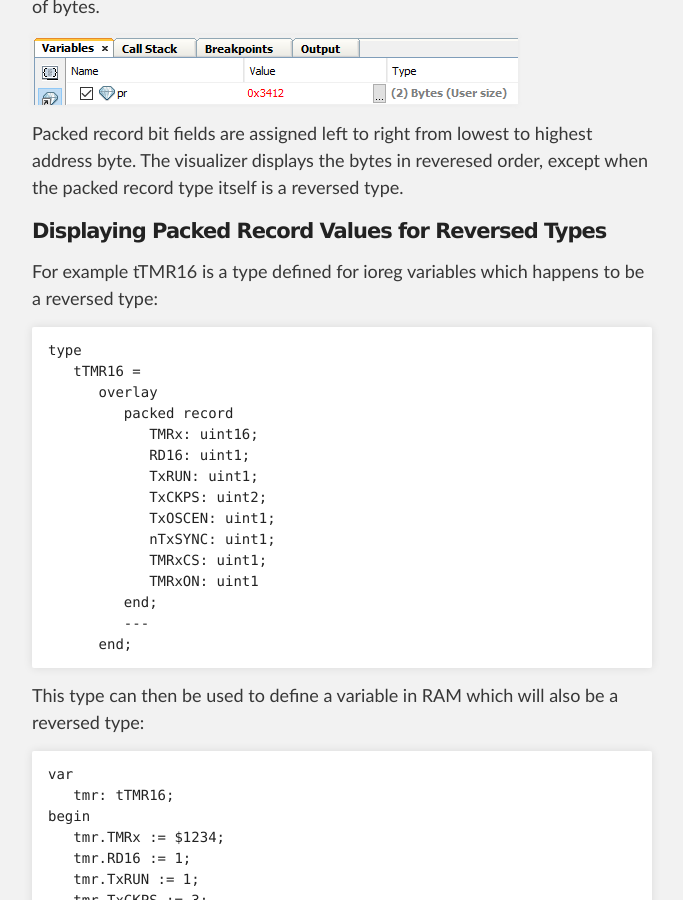
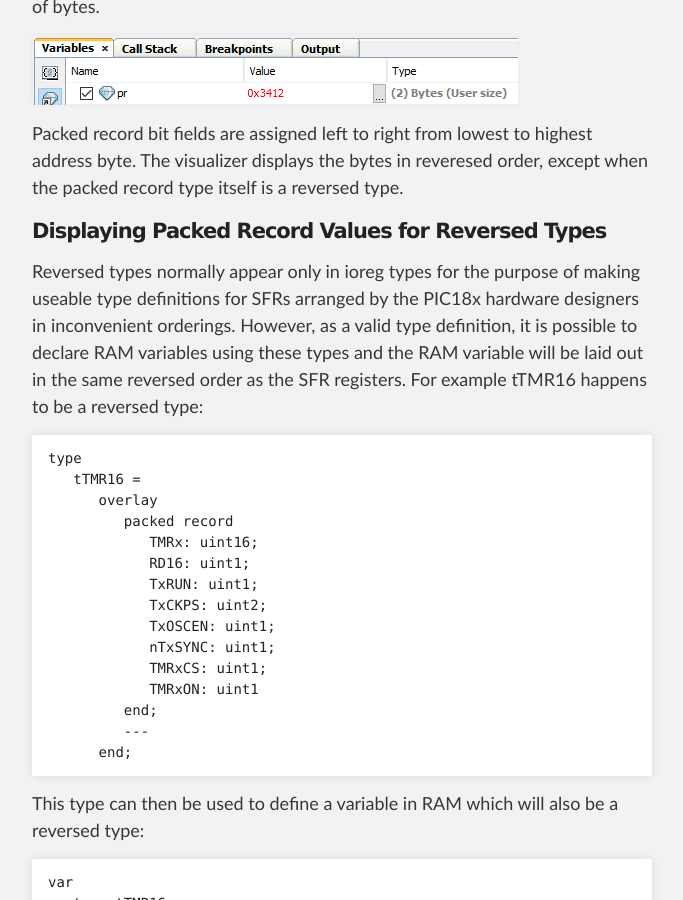
Before and after one commit to dhawk/concurrent-pascal-compiler, a Jekyll site: the page built from pic18x-user-guide.md, in a window 1280 px wide and 900 px high, scrolled down 35443 px. Shown: the whole window, without its empty margins (298-981 px from the left). Built offline with Jekyll 4.4.1, drawn with Linux system fonts in a browser that asks for light colours.

Commit message:
minor edits

```diff
--- a/pic18x-user-guide.md
+++ b/pic18x-user-guide.md
@@ -1059,7 +1059,7 @@ Packed record bit fields are assigned left to right from lowest to highest addre
 
 #### Displaying Packed Record Values for Reversed Types
 
-For example tTMR16 is a type defined for ioreg variables which happens to be a reversed type:
+Reversed types normally appear only in ioreg types for the purpose of making useable type definitions for SFRs arranged by the PIC18x hardware designers in inconvenient orderings.  However, as a valid type definition, it is possible to declare RAM variables using these types and the RAM variable will be laid out in the same reversed order as the SFR registers.  For example tTMR16 happens to be a reversed type:
 
 ~~~
 type
@@ -1097,6 +1097,7 @@ end.
 ~~~
 
 This produces the following variable map entry:
+
 ~~~
 tmr             RES .0003 ;   tmr: tTMR16 {REVERSED BYTE ORDER};
 ~~~
```
